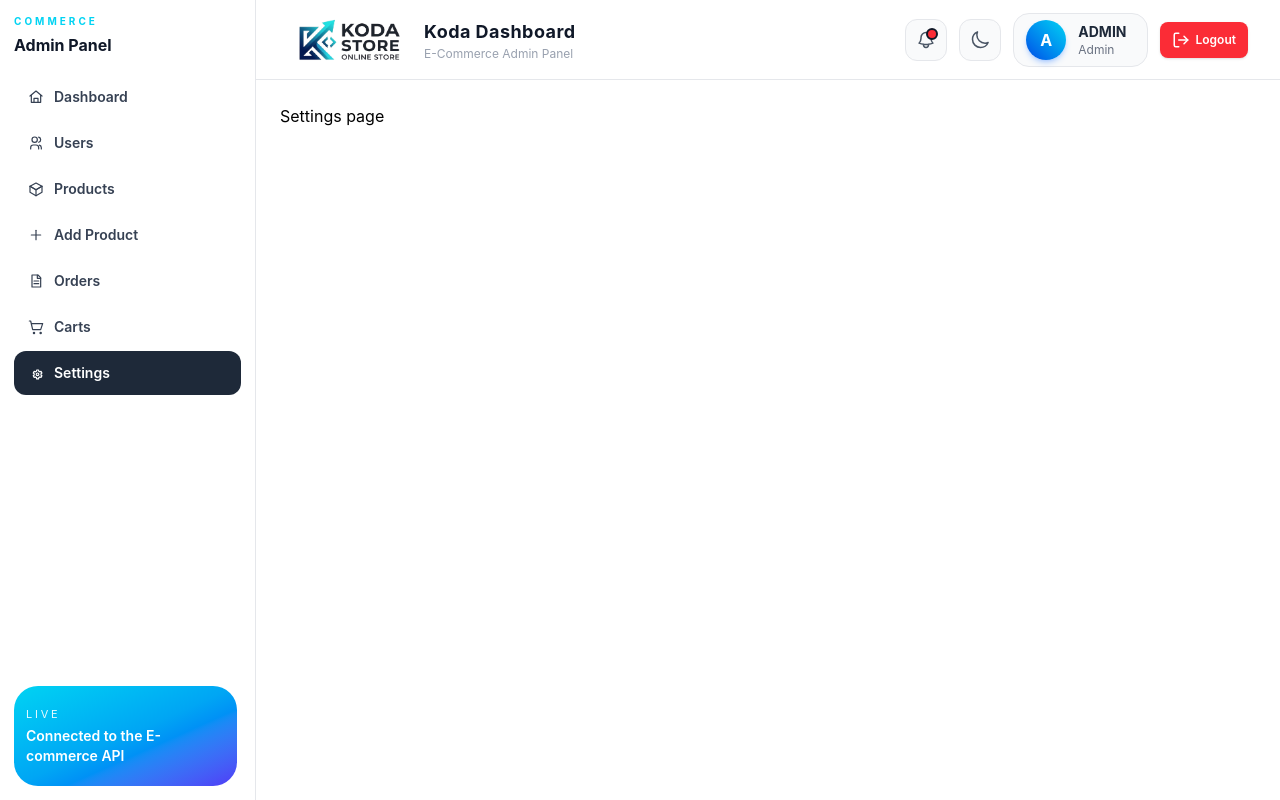
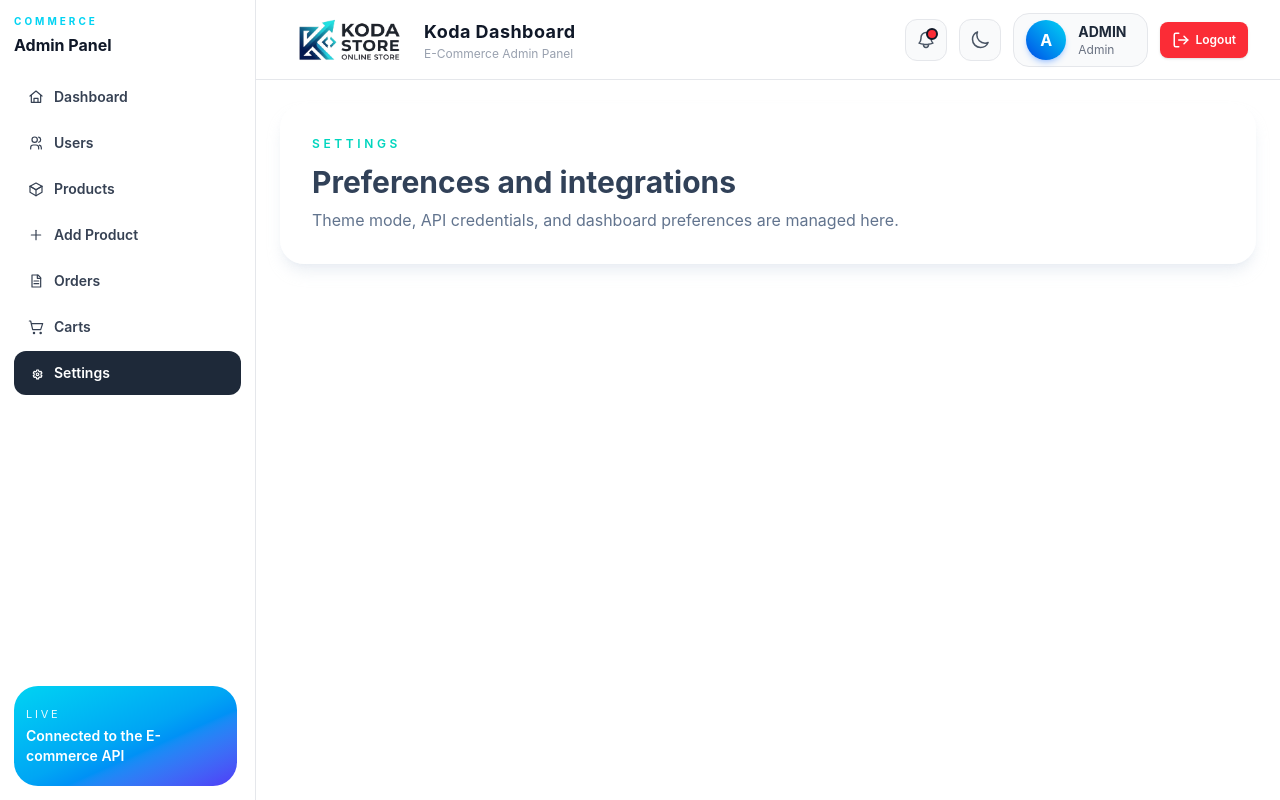
Before and after one commit to ahmed2023saaed/Koda-Application, a React (Vite) app: page /settings in a window 1280 px wide. Built offline with nearby package versions, Linux system fonts and the light colour scheme; sample sign-in values are in the browser's storage.

Commit message:
add setting page UI

```diff
--- a/src/features/settings/pages/SettingsPage.jsx
+++ b/src/features/settings/pages/SettingsPage.jsx
@@ -2,8 +2,18 @@
 
 export default function SettingsPage() {
   return (
-    <>
-      Settings page
-    </>
+
+        <section className="rounded-3xl bg-white/80 p-8 shadow-lg shadow-slate-200/70 backdrop-blur">
+      <p className="text-xs font-semibold uppercase tracking-[0.3em] text-teal-400">
+        Settings
+      </p>
+      <h1 className="mt-3 text-3xl font-bold text-slate-700">
+        Preferences and integrations
+      </h1>
+      <p className="mt-2 text-base text-slate-500">
+        Theme mode, API credentials, and dashboard preferences are managed here.
+      </p>
+    </section>
+
   );
 }
```
